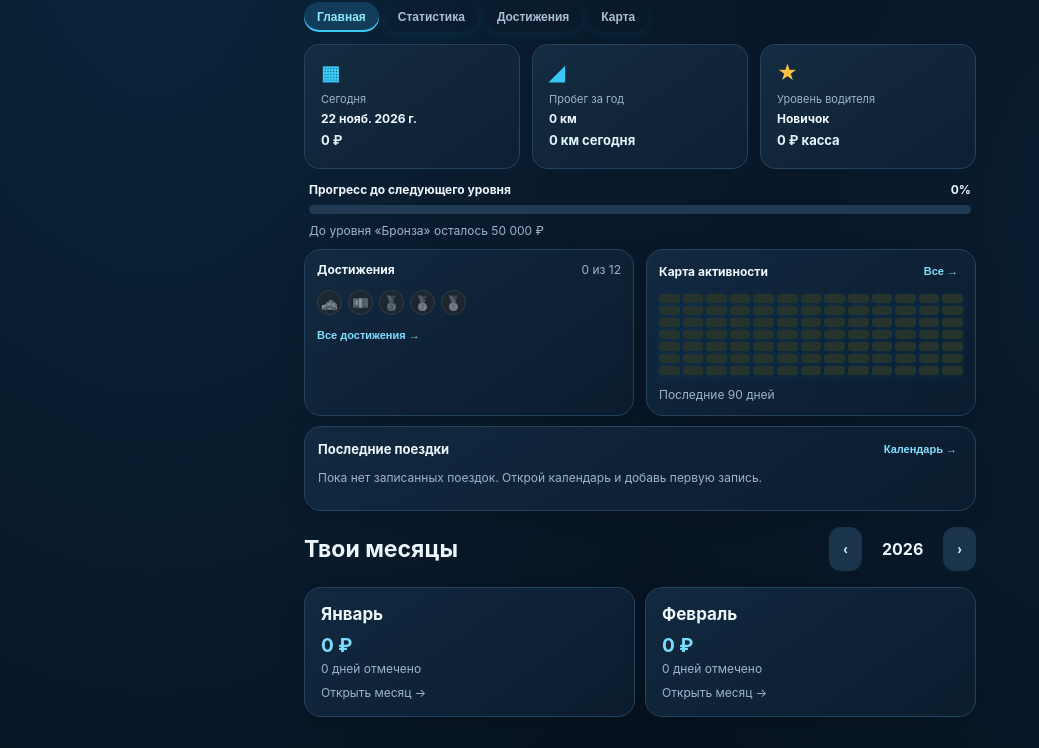
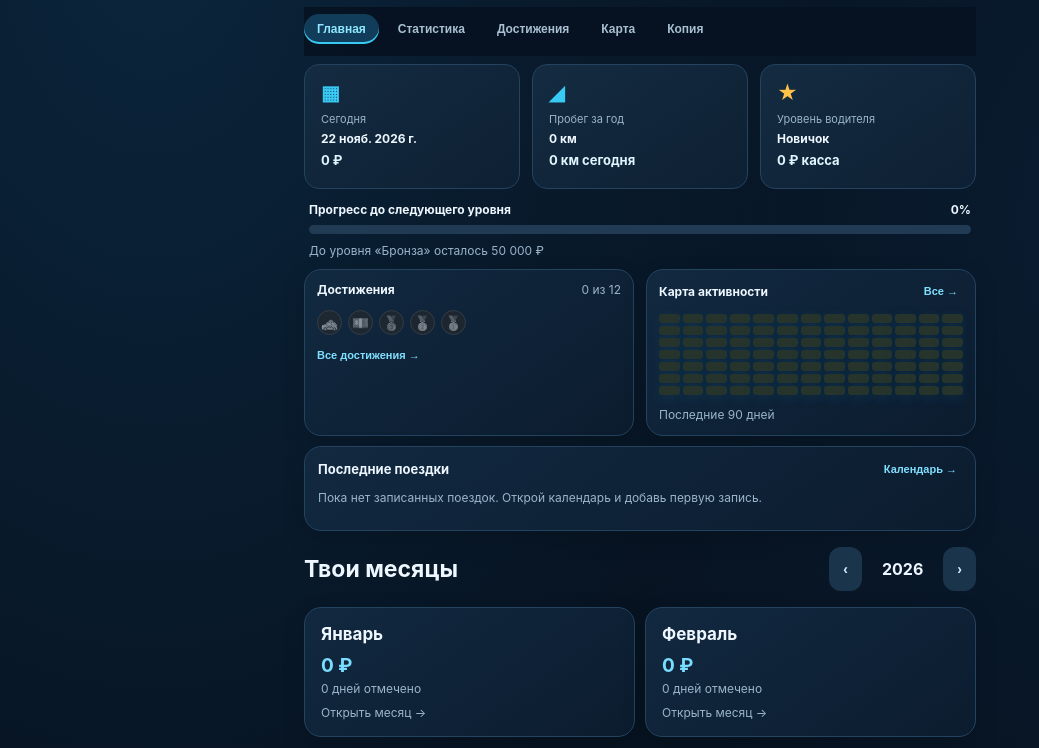
Before and after one commit to Morkklium/taxi-diary, a plain HTML site: page index.html in a window 1280 px wide. Shown: the part 90-838 px from the top of the page, without its empty margins (0-1039 px from the left). Drawn offline with Linux system fonts and the light colour scheme.

Commit message:
Add files via upload

```diff
--- a/app.js
+++ b/app.js
@@ -69,9 +69,10 @@ function achievements(){
 function toast(t){let el=$('#toast');el.textContent=t;el.style.display='block';setTimeout(()=>el.style.display='none',2200);}
 function header(){
   $('#yearBadge').textContent=year;
-  document.querySelectorAll('.tabs button').forEach(b=>b.classList.toggle('active',b.dataset.tab===tab));
+  document.querySelectorAll('.dash-nav').forEach(b=>b.classList.toggle('active',b.dataset.tab===tab || (b.dataset.tab==='map' && tab==='progress' && location.hash==='#map')));
 }
 function render(){
+  if(tab!=='progress' && location.hash)history.replaceState(null,'',location.pathname+location.search);
   header();
   if(tab==='analytics')return analytics();
   if(tab==='backup')return backup();
@@ -95,12 +96,6 @@ function home(){
   })();
   const heatCells=heatWeeks.map(d=>`<button class="dash-heat-cell" style="background:${heatColor(d.v)}" title="${d.k}: ${money(d.v)} ₽" onclick="month=${Number(d.k.slice(5,7))-1};day=${Number(d.k.slice(8,10))};tab='home';render()"></button>`).join('');
   $('#view').innerHTML=`
-    <div class="dash-topnav">
-      <button class="dash-nav active" onclick="tab='home';month=-1;day=0;render()">Главная</button>
-      <button class="dash-nav" onclick="tab='analytics';render()">Статистика</button>
-      <button class="dash-nav" onclick="tab='progress';render()">Достижения</button>
-      <button class="dash-nav" onclick="tab='progress';render();setTimeout(()=>document.querySelector('.dash-achievements')?.scrollIntoView({behavior:'smooth'}),80)">Карта</button>
-    </div>
     <div class="dash-summary">
       <div class="dash-tile"><span class="dash-icon">▦</span><span class="muted">Сегодня</span><b>${todayDate}</b><strong>${money(num(today.cash))} ₽</strong></div>
       <div class="dash-tile"><span class="dash-icon">◢</span><span class="muted">Пробег за год</span><b>${money(km)} км</b><strong>${money(num(today.mileage))} км сегодня</strong></div>
@@ -267,7 +262,18 @@ $('#importFile').addEventListener('change',async e=>{
   }catch(err){toast('Не удалось прочитать копию: '+err.message);}
   e.target.value='';
 });
-document.querySelectorAll('.tabs button').forEach(b=>b.addEventListener('click',()=>{
-  tab=b.dataset.tab;month=-1;day=0;render();
+document.querySelectorAll('.dash-nav').forEach(b=>b.addEventListener('click',()=>{
+  const target=b.dataset.tab;
+  month=-1;day=0;
+  if(target==='map'){
+    tab='progress';
+    history.replaceState(null,'','#map');
+    render();
+    setTimeout(()=>document.querySelector('.heat-scroll')?.scrollIntoView({behavior:'smooth',block:'start'}),100);
+  }else{
+    history.replaceState(null,'',location.pathname+location.search);
+    tab=target;
+    render();
+  }
 }));
 render();
--- a/index.html
+++ b/index.html
@@ -2,6 +2,6 @@
 <html lang="ru"><head><meta charset="utf-8"><meta name="viewport" content="width=device-width,initial-scale=1,viewport-fit=cover"><meta name="theme-color" content="#071321"><meta name="apple-mobile-web-app-capable" content="yes"><meta name="apple-mobile-web-app-status-bar-style" content="black-translucent"><link rel="manifest" href="manifest.json"><link rel="apple-touch-icon" href="icon.svg"><title>Taxi Diary</title><link rel="stylesheet" href="style.css"></head>
 <body><main class="app">
 <header><div><div class="eyebrow">ТВОЙ РАБОЧИЙ ДНЕВНИК</div><h1>🚕 Taxi Diary</h1></div><div class="year" id="yearBadge"></div></header>
+<nav class="dash-topnav" aria-label="Основная навигация"><button class="dash-nav active" data-tab="home">Главная</button><button class="dash-nav" data-tab="analytics">Статистика</button><button class="dash-nav" data-tab="progress">Достижения</button><button class="dash-nav" data-tab="map">Карта</button><button class="dash-nav" data-tab="backup">Копия</button></nav>
 <section id="view"></section>
-<nav class="tabs"><button data-tab="home" class="active">Календарь</button><button data-tab="progress">Прогресс</button><button data-tab="analytics">Аналитика</button><button data-tab="backup">Копия</button></nav>
 </main><input id="importFile" type="file" accept=".json,application/json" hidden><div id="toast"></div><script src="app.js"></script></body></html>
--- a/style.css
+++ b/style.css
@@ -1,7 +1,7 @@
 
 *{box-sizing:border-box}
 body{margin:0;background:#101713;color:#f4f7f4;font-family:-apple-system,BlinkMacSystemFont,"Segoe UI",sans-serif}
-.app{max-width:720px;margin:auto;padding:env(safe-area-inset-top) 16px calc(92px + env(safe-area-inset-bottom))}
+.app{max-width:720px;margin:auto;padding:env(safe-area-inset-top) 16px 28px}
 header{display:flex;justify-content:space-between;align-items:center;padding:24px 4px 18px}
 .eyebrow{font-size:10px;letter-spacing:1.6px;color:#8da398}
 h1{font-size:27px;margin:5px 0}
@@ -248,3 +248,40 @@ input,select{background:#0d1e30;color:#eff9ff;border-color:#2b4c67}
   .dash-tile{min-height:125px;padding:16px}
   .dash-two{gap:12px}
 }
+
+
+/* Persistent top navigation replaces the old bottom tab bar */
+.dash-topnav{
+  position:sticky;
+  top:0;
+  z-index:6;
+  display:flex;
+  gap:6px;
+  overflow-x:auto;
+  padding:7px 0 12px;
+  margin:0 0 8px;
+  scrollbar-width:none;
+  background:rgba(7,19,33,.94);
+  -webkit-backdrop-filter:blur(14px);
+  backdrop-filter:blur(14px);
+}
+.dash-topnav::-webkit-scrollbar{display:none}
+.dash-nav{
+  flex:0 0 auto;
+  background:transparent;
+  color:#a8c0d2;
+  padding:8px 13px;
+  border-radius:18px;
+  font-size:12px;
+  white-space:nowrap;
+  box-shadow:none;
+}
+.dash-nav.active{
+  background:#123d5a;
+  color:#8fe8ff;
+  box-shadow:inset 0 -2px #39c9f5;
+}
+@media(max-width:380px){
+  .dash-topnav{gap:3px}
+  .dash-nav{padding:8px 10px;font-size:11px}
+}
```
